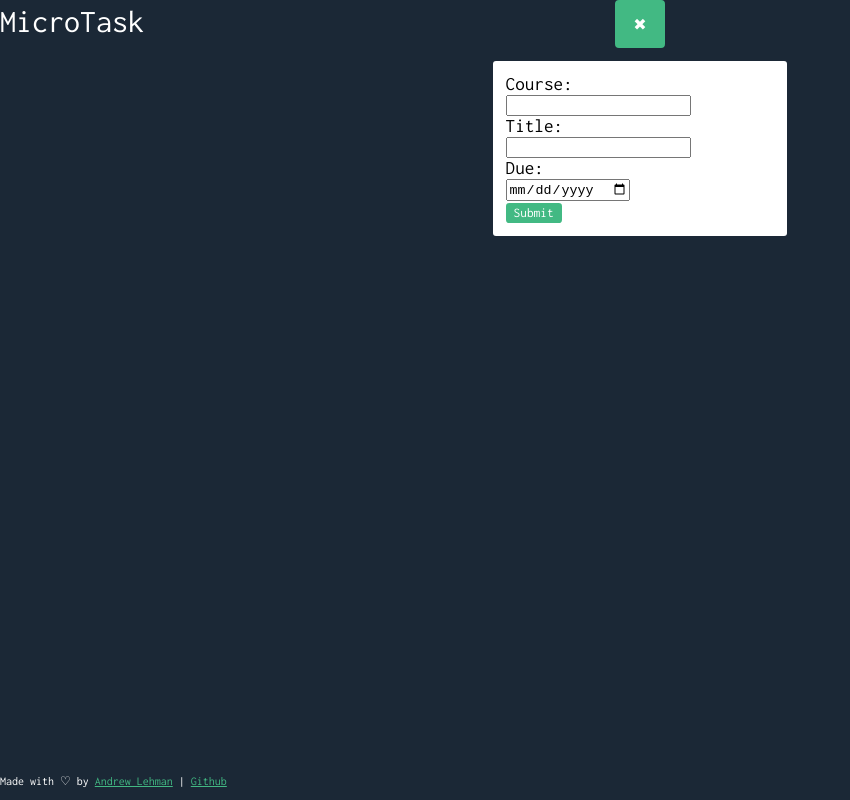
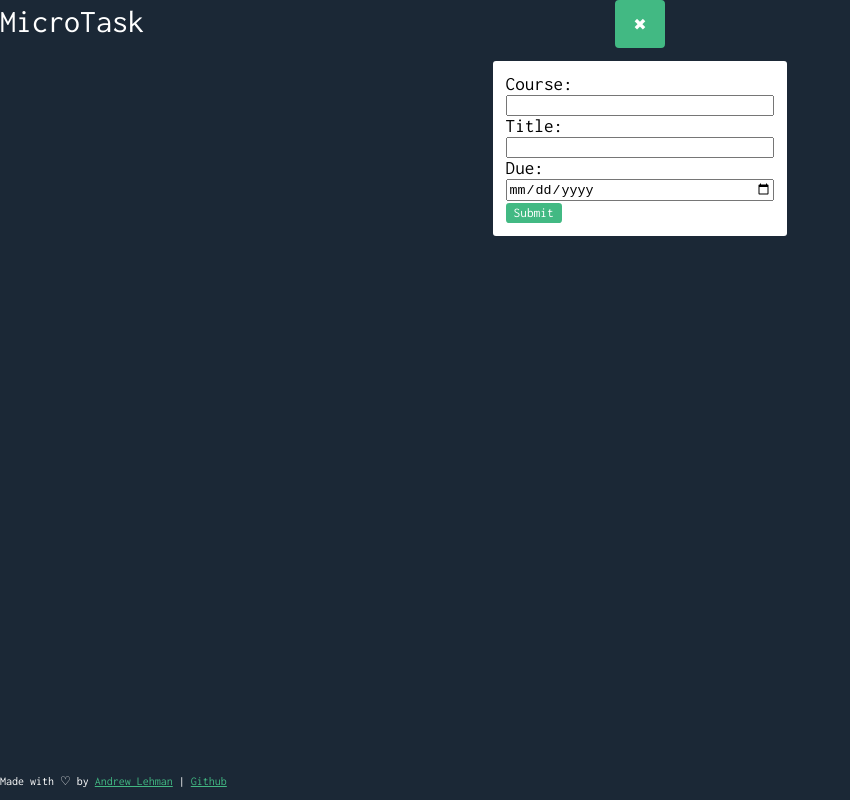
Before and after one commit to andlehma/microtask, a React app: page / in a window 1280 px wide. Both pictures are taken after a click on the button "New Task". Shown: the whole page, without its empty margins (0-850 px from the left). Built offline with nearby package versions, Linux system fonts and the light colour scheme.

Commit message:
fix form input sizes

```diff
--- a/main.css
+++ b/main.css
@@ -53,6 +53,10 @@ button {
 	text-align: left;
 }
 
+#new-task-form-container input {
+	width: 100%;
+}
+
 #mt-task-list {
 	text-align: left;
 }
```
